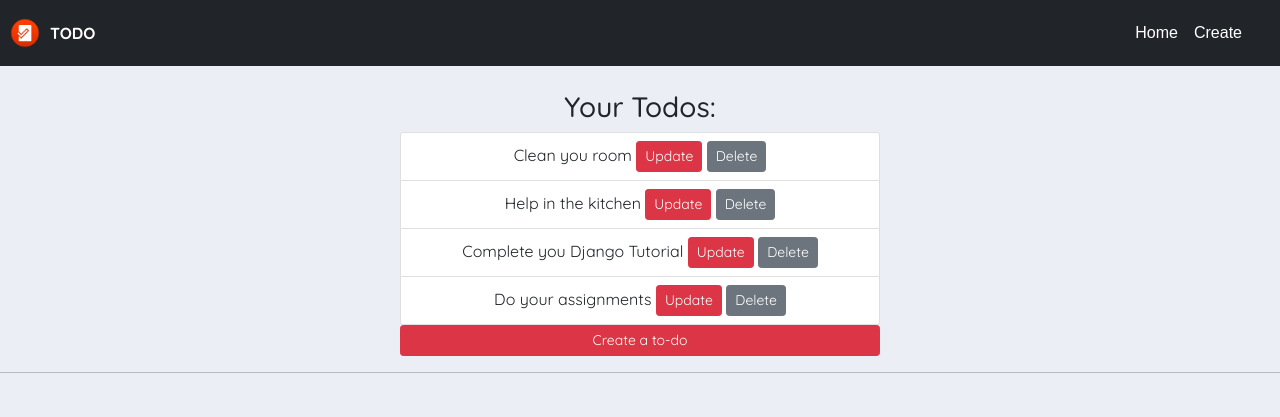
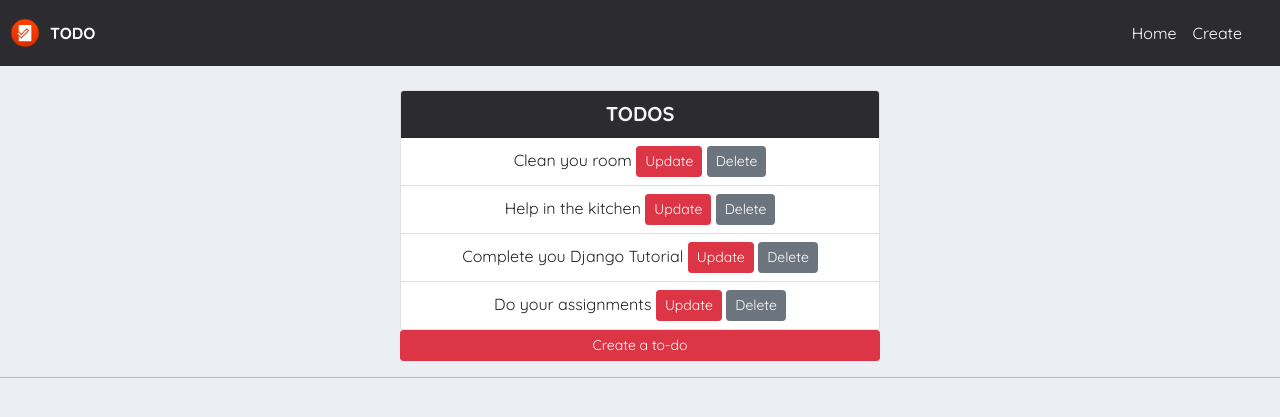
Before and after one commit to abhinandanshrestha/todoAppDjangoFunctionBasedViews, a Django app: page / in a window 1280 px wide. Shown: the top 417 px of the page. Run offline with Django 3.2, Linux system fonts and the light colour scheme; data comes from the database, SQL or seed files in the repository.

Commit message:
corrected colors

```diff
--- a/mainsite/static/css/main.css
+++ b/mainsite/static/css/main.css
@@ -18,11 +18,24 @@ body{
      margin-right: 30px;
 }
 
+.navbar-custom{
+    background-color: rgb(43, 43, 48)!important;
+}
+
 .navbar-nav .nav-item.active .nav-link{
     color: white;
-    font-family: "Sofia", sans-serif;
+    font-family: "Quicksand", sans-serif;
+
 }
 
 .navbar-nav .nav-item:hover .nav-link {
     color: rgb(255, 59, 59);
 }
+
+.listtitle{
+    text-transform: uppercase!important;
+    background-color: rgb(43, 43, 48)!important;
+    color: whitesmoke;
+    font-weight: 900;
+    font-size: 20px;
+}
--- a/mainsite/todo/templates/todo/list.html
+++ b/mainsite/todo/templates/todo/list.html
@@ -7,9 +7,9 @@
 	<br>
 	<center>
 	<div class="container">
-		<h3>Your Todos:</h3>
 		<div class="card" style="width: 30rem;">
 		  <ul class="list-group list-group-flush">
+		  	<li class="list-group-item listtitle">TODOs</li>
 		  	{% for task in tasks %}
 		  		{% if task.completed %}
 		    		<li class="list-group-item">
--- a/mainsite/todo/templates/todo/navbar.html
+++ b/mainsite/todo/templates/todo/navbar.html
@@ -1,6 +1,6 @@
 {% load static %}
 
-<nav class="navbar navbar-expand-lg navbar-dark bg-dark">
+<nav class="navbar navbar-expand-lg navbar-dark bg-dark navbar-custom">
     <img src="{% static 'images/logo2.jpg' %}" style="height:30px; width:auto; margin: 10px">
     <div class="logoTop"> Todo</div>
     <button class="navbar-toggler" type="button" data-toggle="collapse" data-target="#navbarNav" aria-controls="navbarNav" aria-expanded="false" aria-label="Toggle navigation">
```
Also changed, not shown: mainsite/todo/models.py (line endings or trailing spaces).
